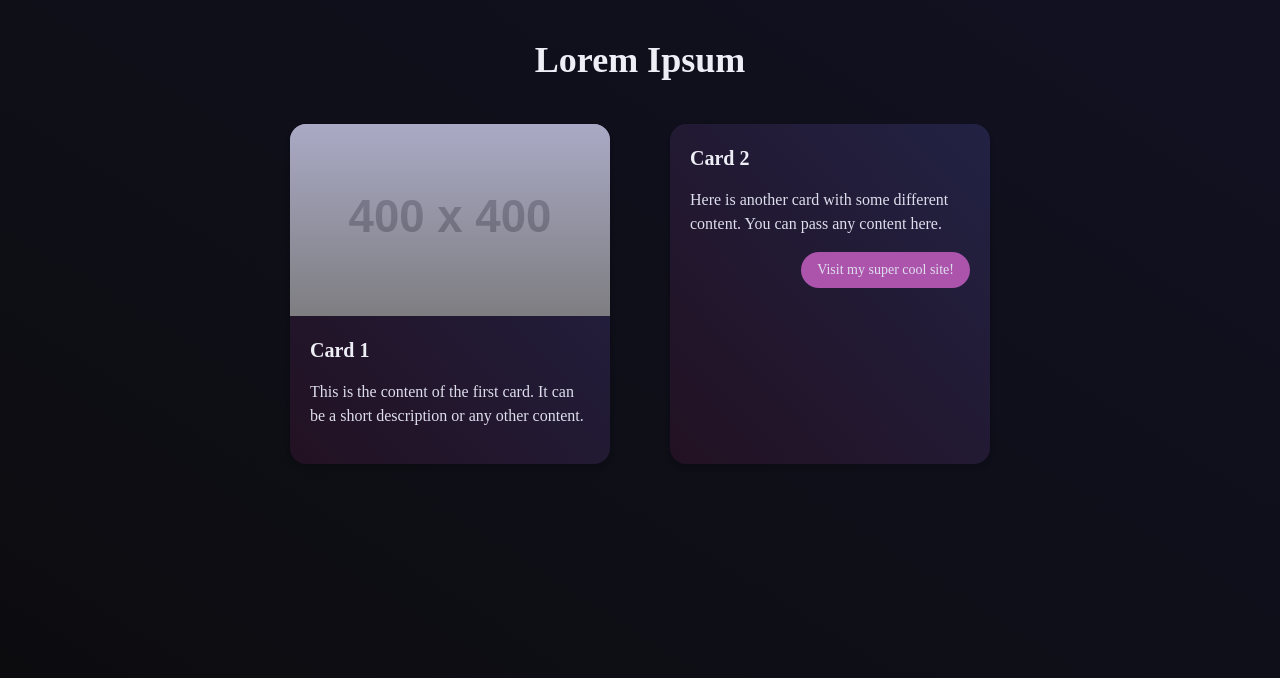
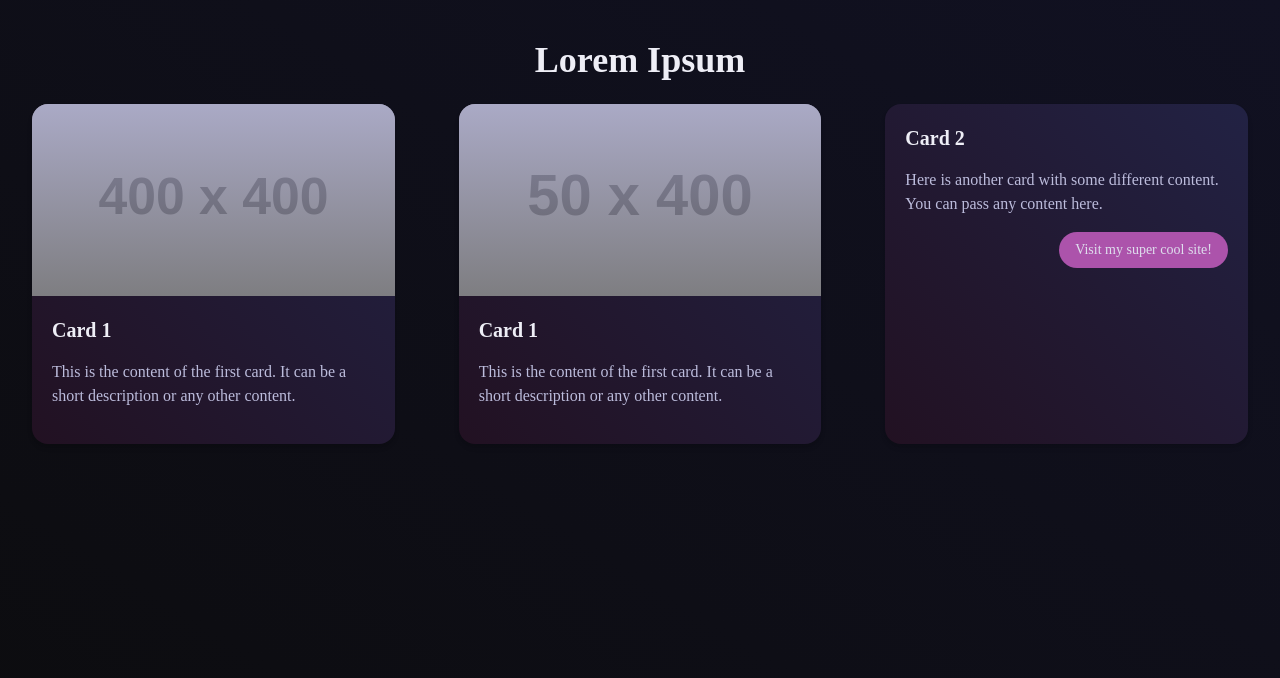
Before and after one commit to DaFrankort/dafrankort.github.io, a React (Create React App) app: page / in a window 1280 px wide. Shown: the top 678 px of the page. Built offline with nearby package versions, Linux system fonts and the light colour scheme.

Commit message:
Add basic structure css classes

```diff
--- a/src/App.tsx
+++ b/src/App.tsx
@@ -5,19 +5,27 @@ import Button from "./components/Button";
 function App() {
   return (
     <div className="mt-10 text-center">
-      <h1 className="mb-6 text-4xl font-bold">Lorem Ipsum</h1>
+      <header className="section">
+        <h1 className="mb-6 text-4xl font-bold">Lorem Ipsum</h1>
+      </header>
 
-      <div className="flex justify-center gap-5">
+      <section className="grid-lg section">
         <Card
           title="Card 1"
           content="This is the content of the first card. It can be a short description or any other content."
           image="https://placehold.co/400x400"
         />
 
+        <Card
+          title="Card 1"
+          content="This is the content of the first card. It can be a short description or any other content."
+          image="https://placehold.co/50x400"
+        />
+
         <Card title="Card 2" content="Here is another card with some different content. You can pass any content here.">
           <Button href="https://github.com/DaFrankort">Visit my super cool site!</Button>
         </Card>
-      </div>
+      </section>
     </div>
   );
 }
--- a/src/components/Button.tsx
+++ b/src/components/Button.tsx
@@ -14,7 +14,7 @@ const Button: React.FC<ButtonProps> = ({ children, href }) => {
         target="_blank"
         rel="noopener noreferrer"
         href={href}
-        className="inline-block px-4 py-2 transition-all bg-secondary-500 hover:bg-secondary-400 hover:text-text-50 hover:rotate-1 rounded-3xl"
+        className="inline-block px-4 py-2 transition-all text-text-100 bg-secondary-500 hover:bg-secondary-400 hover:text-text-50 hover:rotate-1 rounded-3xl"
       >
         {content}
       </a>
--- a/src/components/Card.tsx
+++ b/src/components/Card.tsx
@@ -9,7 +9,7 @@ type CardProps = {
 
 const Card: React.FC<CardProps> = ({ title, content, image, children }) => {
   return (
-    <div className="m-5 overflow-hidden shadow-md bg-background-900 bg-gradient-to-tr from-secondary-900 to-primary-800 rounded-2xl w-80 group">
+    <div className="w-full h-full overflow-hidden shadow-md bg-background-900 bg-gradient-to-tr from-secondary-900 to-primary-800 rounded-2xl group">
       {image && (
         <div className="relative w-full h-48">
           <img src={image} alt="Card" className="object-cover w-full h-full" />
--- a/src/index.css
+++ b/src/index.css
@@ -4,7 +4,7 @@
 
 body {
   @apply bg-background-950 bg-gradient-to-tr from-background-950 to-primary-900;
-  @apply text-text-100;
+  @apply text-text-200;
 
   width: auto;
   min-height: 97vh;
@@ -26,3 +26,14 @@ h6 {
 code {
   font-family: source-code-pro, Menlo, Monaco, Consolas, "Courier New", monospace;
 }
+
+.section {
+  @apply mx-auto;
+  @apply max-w-7xl sm:px-6 lg:px-8;
+}
+
+.grid-lg {
+  @apply grid grid-cols-3 gap-6;
+  @apply sm:gap-8;
+  @apply lg:gap-16;
+}
```
